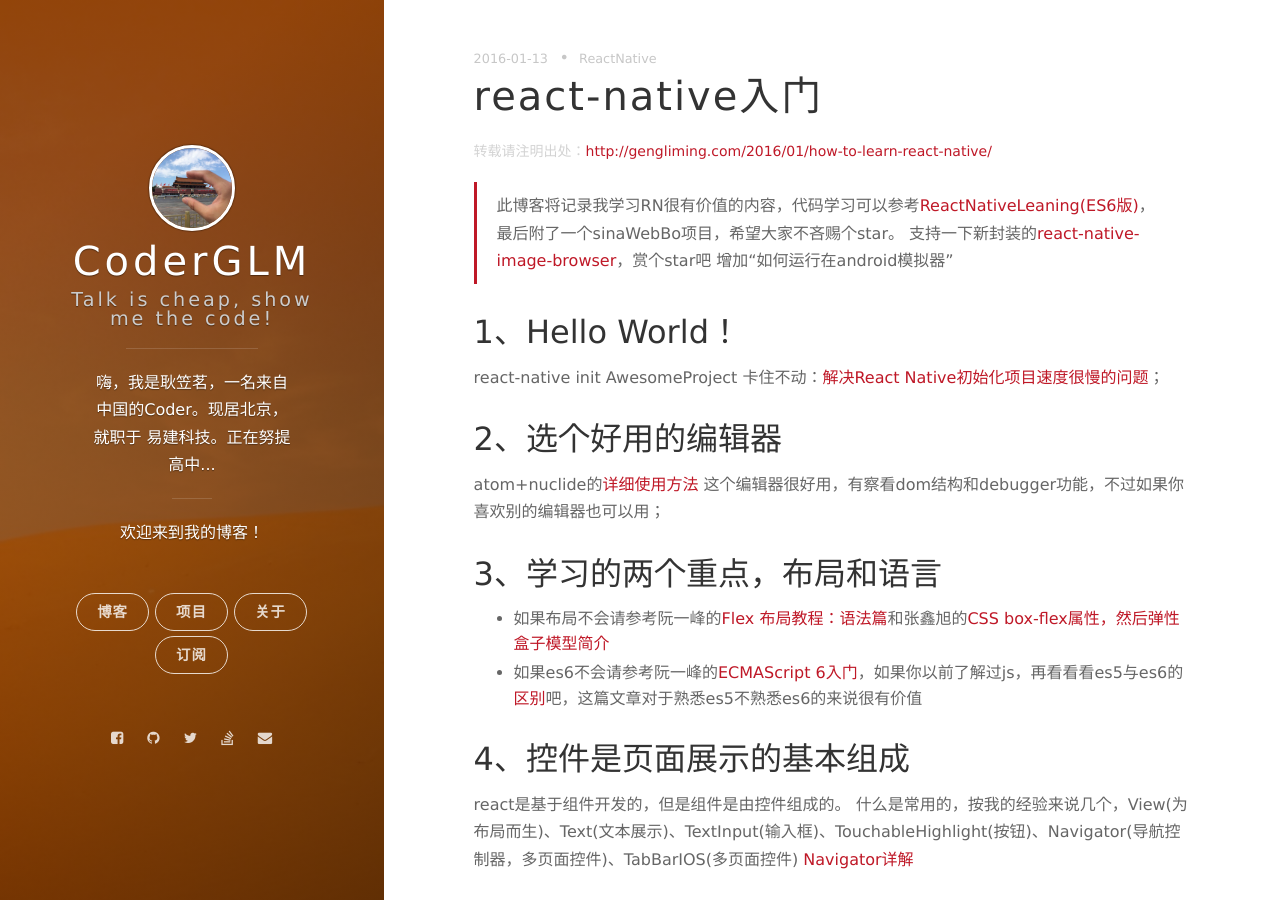
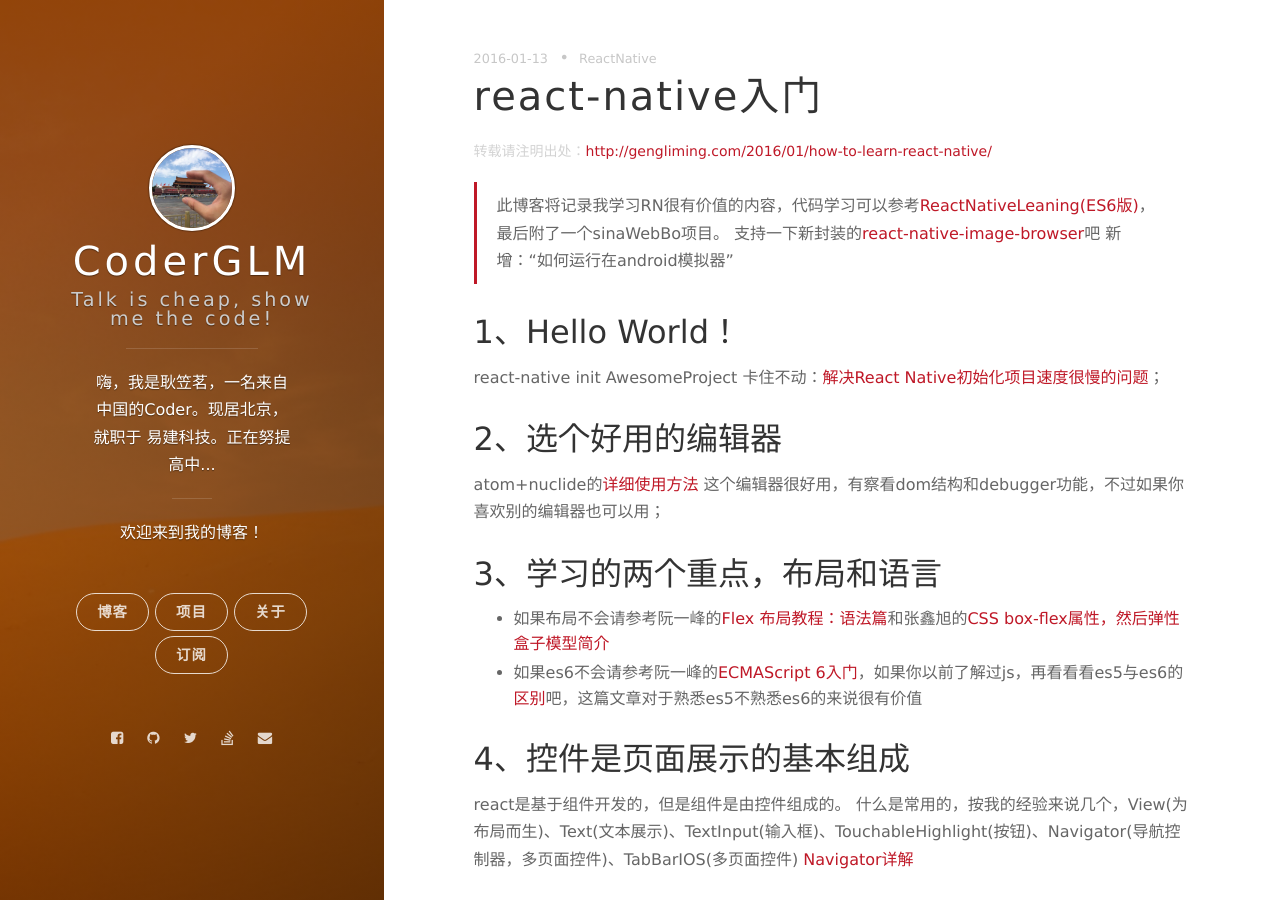
Before and after one commit to CoderLim/jekyll-based-blog, a Jekyll site: the page built from _posts/2016-05-13-how-to-learn-react-native.markdown, in a window 1280 px wide and 900 px high. Built offline with Jekyll 4.4.1, drawn with Linux system fonts in a browser that asks for light colours; nearby versions of some CDN libraries; comment, search, counter and statistics services are not loaded.

Commit message:
update 2016-05-13-how-to-learn-react-native.markdown

```diff
--- a/_posts/2016-05-13-how-to-learn-react-native.markdown
+++ b/_posts/2016-05-13-how-to-learn-react-native.markdown
@@ -7,9 +7,9 @@ category: ReactNative
 tags: react-native;入门;学习;
 ---
 
->此博客将记录我学习RN很有价值的内容，代码学习可以参考[ReactNativeLeaning(ES6版)](https://github.com/CoderGLM/ReactNativeLeaning)，最后附了一个sinaWebBo项目，希望大家不吝赐个star。
-> 支持一下新封装的[react-native-image-browser](https://github.com/CoderGLM/react-native-image-browser)，赏个star吧
-> 增加“如何运行在android模拟器”
+>此博客将记录我学习RN很有价值的内容，代码学习可以参考[ReactNativeLeaning(ES6版)](https://github.com/CoderGLM/ReactNativeLeaning)，最后附了一个sinaWebBo项目。
+> 支持一下新封装的[react-native-image-browser](https://github.com/CoderGLM/react-native-image-browser)吧
+> 新增：“如何运行在android模拟器”
 
 ## 1、Hello World！
 
```
